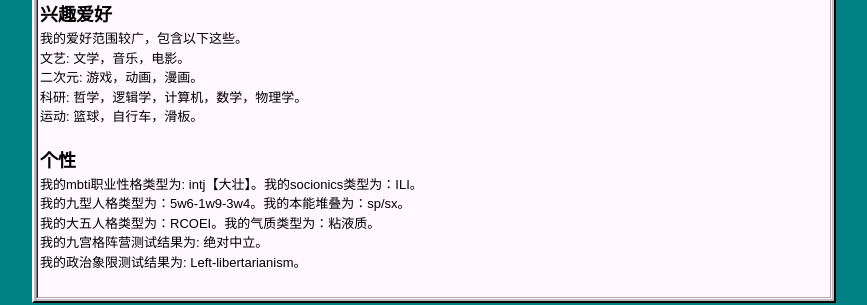
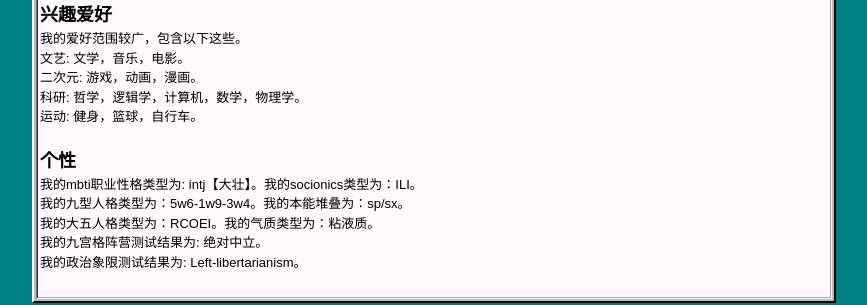
Before and after one commit to player1-Z/player1-Z.github.io, a Jekyll site: the page built from _posts/2020-10-24-Selfintro.md, in a window 1280 px wide. Shown: the part 610-915 px from the top of the page, without its empty margins (206-1073 px from the left). Built offline with Jekyll 4.4.1, drawn with Linux system fonts in a browser that asks for light colours.

Commit message:
Update 2020-10-24-Selfintro.md

```diff
--- a/_posts/2020-10-24-Selfintro.md
+++ b/_posts/2020-10-24-Selfintro.md
@@ -15,7 +15,7 @@ tags: info
   文艺: 文学，音乐，电影。
   二次元: 游戏，动画，漫画。
   科研: 哲学，逻辑学，计算机，数学，物理学。
-  运动: 篮球，自行车，滑板。
+  运动: 健身，篮球，自行车。
 
 ## 个性
 我的mbti职业性格类型为: intj【大壮】。我的socionics类型为：ILI。
```
